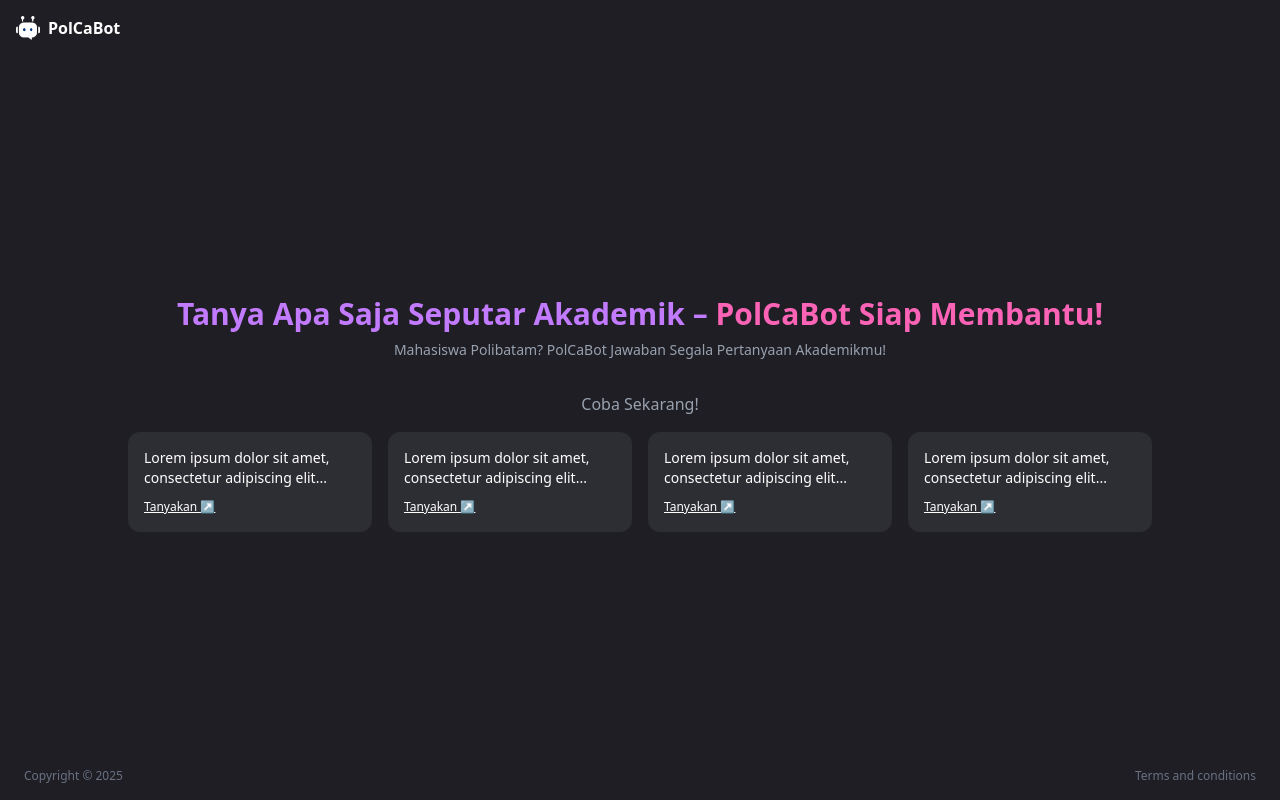
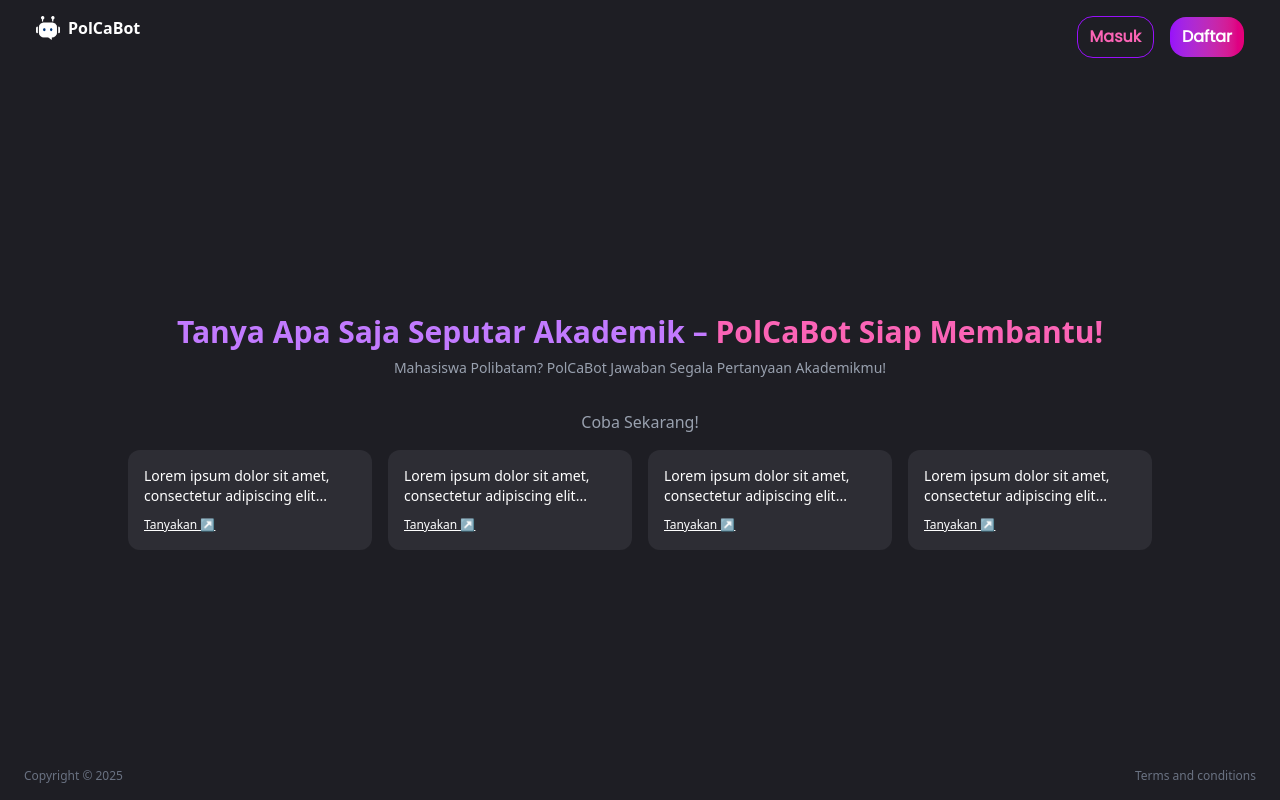
Before and after one commit to university-projects-poltek/Polcabot, a React (Vite) app in the folder frontend/: page / in a window 1280 px wide. Built offline with nearby package versions, Linux system fonts and the light colour scheme.

Commit message:
Add Header, Footer, SearchBar, and SuggestionCard components; update imports in Home and ChatRoomPage

```diff
--- a/frontend/src/components/components/header.jsx
+++ /dev/null
@@ -1,8 +0,0 @@
-import Logo from "../../assets/logo-v1.png";
-
-export const Header = () => (
-  <header className="p-4 flex items-center">
-    <img src={Logo} alt="PolCaBot" className="w-6 h-6 mr-2" />
-    <span className="text-white font-bold">PolCaBot</span>
-  </header>
-);
--- /dev/null
+++ b/frontend/src/components/header.jsx
@@ -0,0 +1,39 @@
+import { Link } from "react-router";
+import { useLocation } from "react-router-dom";
+
+import Logo from "../assets/logo-v1.png";
+
+export const Header = () => {
+  const { pathname = "" } = useLocation();
+
+  return (
+    <header className="p-4 flex justify-between mx-5">
+      <Link to="/" className="flex">
+        <img src={Logo} alt="PolCaBot" className="w-6 h-6 mr-2" />
+        <span className="text-white font-bold">PolCaBot</span>
+      </Link>
+
+      {pathname === "/" && (
+        <div className="flex items-center space-x-4">
+          <Link to="/login">
+            <button
+              type="submit"
+              className="w-full py-2 px-3 rounded-2xl border border-purple-600 text-pink-400 hover:bg-gradient-to-r from-purple-600 to-pink-600 hover:text-white transition-colors font-extrabold"
+              style={{ fontFamily: "Poppins" }}
+            >
+              Masuk
+            </button>
+          </Link>
+          <Link to="/register">
+            <button
+              className="w-full py-2 px-3 rounded-2xl font-extrabold bg-gradient-to-r from-purple-600 to-pink-600 text-white transition-colors"
+              style={{ fontFamily: "Poppins" }}
+            >
+              Daftar
+            </button>
+          </Link>
+        </div>
+      )}
+    </header>
+  );
+};
--- a/frontend/src/pages/chatroom/chatroompage.jsx
+++ b/frontend/src/pages/chatroom/chatroompage.jsx
@@ -1,5 +1,5 @@
 import { useState, useRef, useEffect } from "react";
-import { Header } from "../../components/components/header";
+import { Header } from "../../components/header";
 
 export const ChatRoomPage = () => {
   const [messages, setMessages] = useState([]);
--- a/frontend/src/pages/login/index.jsx
+++ b/frontend/src/pages/login/index.jsx
@@ -1,6 +1,5 @@
 import React, { useState } from "react";
 import Logo from "../../assets/logo-v1.png";
-import axios from "axios";
 import { Link, useNavigate } from "react-router-dom";
 
 export const Login = () => {
```
Also changed, not shown: frontend/src/pages/home/index.jsx (+3 -6 lines), frontend/src/components/footer.jsx (renamed from frontend/src/components/components/footer.jsx), frontend/src/components/searchbar.jsx (renamed from frontend/src/components/components/searchbar.jsx), frontend/src/components/suggestioncard.jsx (renamed from frontend/src/components/components/suggestioncard.jsx).
